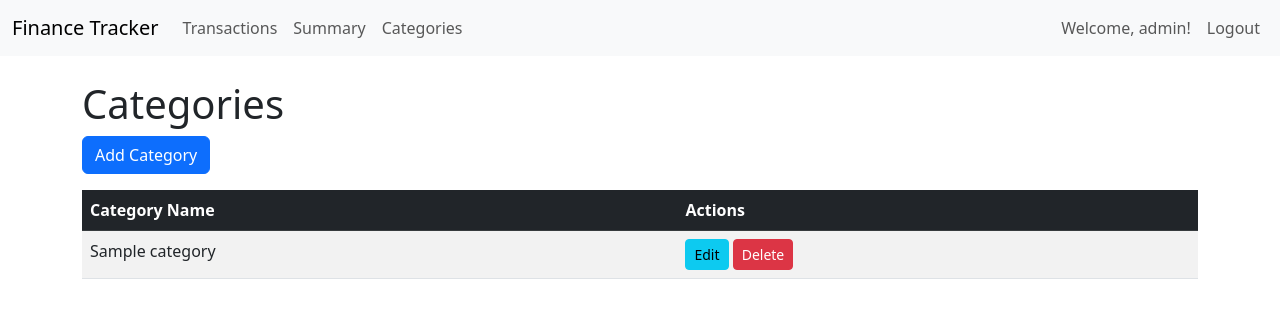
After one commit to SAURAV878/finance-tracker, a Django app: page /tracker/categories/ in a window 1280 px wide. The commit adds this page. Shown: the top 318 px of the page. Run offline with Django 5.2, Linux system fonts and the light colour scheme; a user stored in the database is signed in; tables that the repository leaves empty hold one stand-in row (values such as "Sample post").

Commit message:
feat: add a function in view.py

```diff
--- a/finance_project/settings.py
+++ b/finance_project/settings.py
@@ -125,3 +125,6 @@
 # https://docs.djangoproject.com/en/5.2/ref/settings/#default-auto-field
 
 DEFAULT_AUTO_FIELD = 'django.db.models.BigAutoField'
+
+LOGIN_REDIRECT_URL = '/tracker/'
+LOGOUT_REDIRECT_URL = '/'
--- a/finance_project/urls.py
+++ b/finance_project/urls.py
@@ -16,8 +16,14 @@ Including another URLconf
 """
 from django.contrib import admin
 from django.urls import path, include
+from django.contrib.auth import views as auth_views # Import auth views
+from tracker.views import register # Import register view
 
 urlpatterns = [
     path('admin/', admin.site.urls),
     path('tracker/', include('tracker.urls')),
+    path('register/', register, name='register'),
+    path('login/', auth_views.LoginView.as_view(template_name='registration/login.html'), name='login'),
+    path('logout/', auth_views.LogoutView.as_view(next_page='logged_out'), name='logout'),
+    path('logged_out/', auth_views.LogoutView.as_view(template_name='registration/logged_out.html', next_page='/'), name='logged_out'),
 ]
--- a/tracker/models.py
+++ b/tracker/models.py
@@ -1,11 +1,14 @@
 from django.db import models
 from django.utils import timezone
+from django.contrib.auth.models import User # Import User model
 
 class Category(models.Model):
-    name = models.CharField(max_length=100, unique=True)
+    name = models.CharField(max_length=100)
+    user = models.ForeignKey(User, on_delete=models.CASCADE, null=True, blank=True) # Add user field
 
     class Meta:
         verbose_name_plural = "Categories"
+        unique_together = ('name', 'user') # Ensure unique categories per user
 
     def __str__(self):
         return self.name
@@ -16,6 +19,7 @@ class Transaction(models.Model):
         ('expense', 'Expense'),
     )
 
+    user = models.ForeignKey(User, on_delete=models.CASCADE) # Add user field
     date = models.DateField(default=timezone.now)
     description = models.CharField(max_length=255)
     amount = models.DecimalField(max_digits=10, decimal_places=2)
--- a/tracker/templates/tracker/base.html
+++ b/tracker/templates/tracker/base.html
@@ -8,9 +8,43 @@
     <nav class="navbar navbar-expand-lg navbar-light bg-light">
         <div class="container-fluid">
             <a class="navbar-brand" href="{% url 'transaction_list' %}">Finance Tracker</a>
+            <button class="navbar-toggler" type="button" data-bs-toggle="collapse" data-bs-target="#navbarNav" aria-controls="navbarNav" aria-expanded="false" aria-label="Toggle navigation">
+                <span class="navbar-toggler-icon"></span>
+            </button>
+            <div class="collapse navbar-collapse" id="navbarNav">
+                <ul class="navbar-nav me-auto mb-2 mb-lg-0">
+                    {% if user.is_authenticated %}
+                    <li class="nav-item">
+                        <a class="nav-link" href="{% url 'transaction_list' %}">Transactions</a>
+                    </li>
+                    <li class="nav-item">
+                        <a class="nav-link" href="{% url 'summary_view' %}">Summary</a>
+                    </li>
+                    <li class="nav-item">
+                        <a class="nav-link" href="{% url 'category_list' %}">Categories</a>
+                    </li>
+                    {% endif %}
+                </ul>
+                <ul class="navbar-nav">
+                    {% if user.is_authenticated %}
+                    <li class="nav-item">
+                        <span class="nav-link">Welcome, {{ user.username }}!</span>
+                    </li>
+                    <li class="nav-item">
+                        <a class="nav-link" href="{% url 'logout' %}">Logout</a>
+                    </li>
+                    {% else %}
+                    <li class="nav-item">
+                        <a class="nav-link" href="{% url 'login' %}">Login</a>
+                    </li>
+                    <li class="nav-item">
+                        <a class="nav-link" href="{% url 'register' %}">Register</a>
+                    </li>
+                    {% endif %}
+                </ul>
+            </div>
         </div>
-    </nav>
-    <div class="container mt-4">
+    </nav>    <div class="container mt-4">
         {% block content %}{% endblock %}
     </div>
     <script src="https://cdn.jsdelivr.net/npm/bootstrap@5.3.0/dist/js/bootstrap.bundle.min.js"></script>
--- /dev/null
+++ b/tracker/templates/tracker/category_list.html
@@ -0,0 +1,27 @@
+{% extends 'tracker/base.html' %}
+
+{% block title %}Categories{% endblock %}
+
+{% block content %}
+    <h1>Categories</h1>
+    <a href="{% url 'add_category' %}" class="btn btn-primary mb-3">Add Category</a>
+    <table class="table table-striped table-hover">
+        <thead class="table-dark">
+            <tr>
+                <th>Category Name</th>
+                <th>Actions</th>
+            </tr>
+        </thead>
+        <tbody>
+            {% for category in categories %}
+            <tr>
+                <td>{{ category.name }}</td>
+                <td>
+                    <a href="{% url 'edit_category' category.pk %}" class="btn btn-sm btn-info">Edit</a>
+                    <a href="{% url 'delete_category' category.pk %}" class="btn btn-sm btn-danger">Delete</a>
+                </td>
+            </tr>
+            {% endfor %}
+        </tbody>
+    </table>
+{% endblock %}
--- a/tracker/templates/tracker/transaction_list.html
+++ b/tracker/templates/tracker/transaction_list.html
@@ -13,6 +13,7 @@
                 <th>Type</th>
                 <th>Category</th>
                 <th>Amount</th>
+                <th>Actions</th>
             </tr>
         </thead>
         <tbody>
@@ -23,6 +24,10 @@
                 <td>{{ transaction.get_type_display }}</td>
                 <td>{{ transaction.category|default:"N/A" }}</td>
                 <td>{{ transaction.amount }}</td>
+                <td>
+                    <a href="{% url 'edit_transaction' transaction.pk %}" class="btn btn-sm btn-info">Edit</a>
+                    <a href="{% url 'delete_transaction' transaction.pk %}" class="btn btn-sm btn-danger">Delete</a>
+                </td>
             </tr>
             {% endfor %}
         </tbody>
--- a/tracker/urls.py
+++ b/tracker/urls.py
@@ -4,4 +4,11 @@ from . import views
 urlpatterns = [
     path('', views.transaction_list, name='transaction_list'),
     path('add/', views.add_transaction, name='add_transaction'),
+    path('edit/<int:pk>/', views.edit_transaction, name='edit_transaction'),
+    path('delete/<int:pk>/', views.delete_transaction, name='delete_transaction'),
+    path('summary/', views.summary_view, name='summary_view'),
+    path('categories/', views.category_list, name='category_list'),
+    path('categories/add/', views.add_category, name='add_category'),
+    path('categories/edit/<int:pk>/', views.edit_category, name='edit_category'),
+    path('categories/delete/<int:pk>/', views.delete_category, name='delete_category'),
 ]
--- a/tracker/views.py
+++ b/tracker/views.py
@@ -1,23 +1,31 @@
 from django.shortcuts import render, redirect, get_object_or_404
-from .models import Transaction
-from .forms import TransactionForm
+from django.db.models import Sum
+from .models import Transaction, Category
+from .forms import TransactionForm, CategoryForm, RegistrationForm
+from django.contrib.auth import login
+from django.contrib.auth.decorators import login_required # Import login_required
 
+@login_required
 def transaction_list(request):
-    transactions = Transaction.objects.all()
+    transactions = Transaction.objects.filter(user=request.user)
     return render(request, 'tracker/transaction_list.html', {'transactions': transactions})
 
+@login_required
 def add_transaction(request):
     if request.method == 'POST':
         form = TransactionForm(request.POST)
         if form.is_valid():
-            form.save()
+            transaction = form.save(commit=False)
+            transaction.user = request.user
+            transaction.save()
             return redirect('transaction_list')
     else:
         form = TransactionForm()
     return render(request, 'tracker/add_transaction.html', {'form': form})
 
+@login_required
 def edit_transaction(request, pk):
-    transaction = get_object_or_404(Transaction, pk=pk)
+    transaction = get_object_or_404(Transaction, pk=pk, user=request.user)
     if request.method == 'POST':
         form = TransactionForm(request.POST, instance=transaction)
         if form.is_valid():
@@ -26,3 +34,74 @@ def edit_transaction(request, pk):
     else:
         form = TransactionForm(instance=transaction)
     return render(request, 'tracker/edit_transaction.html', {'form': form})
+
+@login_required
+def delete_transaction(request, pk):
+    transaction = get_object_or_404(Transaction, pk=pk, user=request.user)
+    if request.method == 'POST':
+        transaction.delete()
+        return redirect('transaction_list')
+    return render(request, 'tracker/delete_transaction.html', {'transaction': transaction})
+
+@login_required
+def summary_view(request):
+    total_income = Transaction.objects.filter(user=request.user, type='income').aggregate(Sum('amount'))['amount__sum'] or 0
+    total_expense = Transaction.objects.filter(user=request.user, type='expense').aggregate(Sum('amount'))['amount__sum'] or 0
+    balance = total_income - total_expense
+
+    context = {
+        'total_income': total_income,
+        'total_expense': total_expense,
+        'balance': balance,
+    }
+    return render(request, 'tracker/summary.html', context)
+
+@login_required
+def category_list(request):
+    categories = Category.objects.filter(user=request.user)
+    return render(request, 'tracker/category_list.html', {'categories': categories})
+
+@login_required
+def add_category(request):
+    if request.method == 'POST':
+        form = CategoryForm(request.POST)
+        if form.is_valid():
+            category = form.save(commit=False)
+            category.user = request.user
+            category.save()
+            return redirect('category_list')
+    else:
+        form = CategoryForm()
+    return render(request, 'tracker/add_category.html', {'form': form})
+
+@login_required
+def edit_category(request, pk):
+    category = get_object_or_404(Category, pk=pk, user=request.user)
+    if request.method == 'POST':
+        form = CategoryForm(request.POST, instance=category)
+        if form.is_valid():
+            form.save()
+            return redirect('category_list')
+    else:
+        form = CategoryForm(instance=category)
+    return render(request, 'tracker/edit_category.html', {'form': form})
+
+@login_required
+def delete_category(request, pk):
+    category = get_object_or_404(Category, pk=pk, user=request.user)
+    if request.method == 'POST':
+        Transaction.objects.filter(category=category, user=request.user).update(category=None)
+        category.delete()
+        return redirect('category_list')
+    return render(request, 'tracker/delete_category.html', {'category': category})
+
+def register(request):
+    if request.method == 'POST':
+        form = RegistrationForm(request.POST)
+        if form.is_valid():
+            user = form.save()
+            login(request, user) # Log the user in after registration
+            return redirect('transaction_list') # Redirect to transaction list
+    else:
+        form = RegistrationForm()
+    return render(request, 'tracker/register.html', {'form': form})
```
Also changed, not shown: tracker/forms.py (+13 -1 lines), tracker/templates/registration/logged_out.html (added, +9 -0 lines), tracker/templates/registration/login.html (added, +14 -0 lines), tracker/templates/registration/register.html (added, +14 -0 lines), tracker/templates/tracker/add_category.html (added, +14 -0 lines), tracker/templates/tracker/delete_category.html (added, +14 -0 lines), tracker/templates/tracker/delete_transaction.html (added, +13 -0 lines), tracker/templates/tracker/edit_category.html (added, +14 -0 lines), tracker/templates/tracker/summary.html (added, +15 -0 lines), db.sqlite3.
